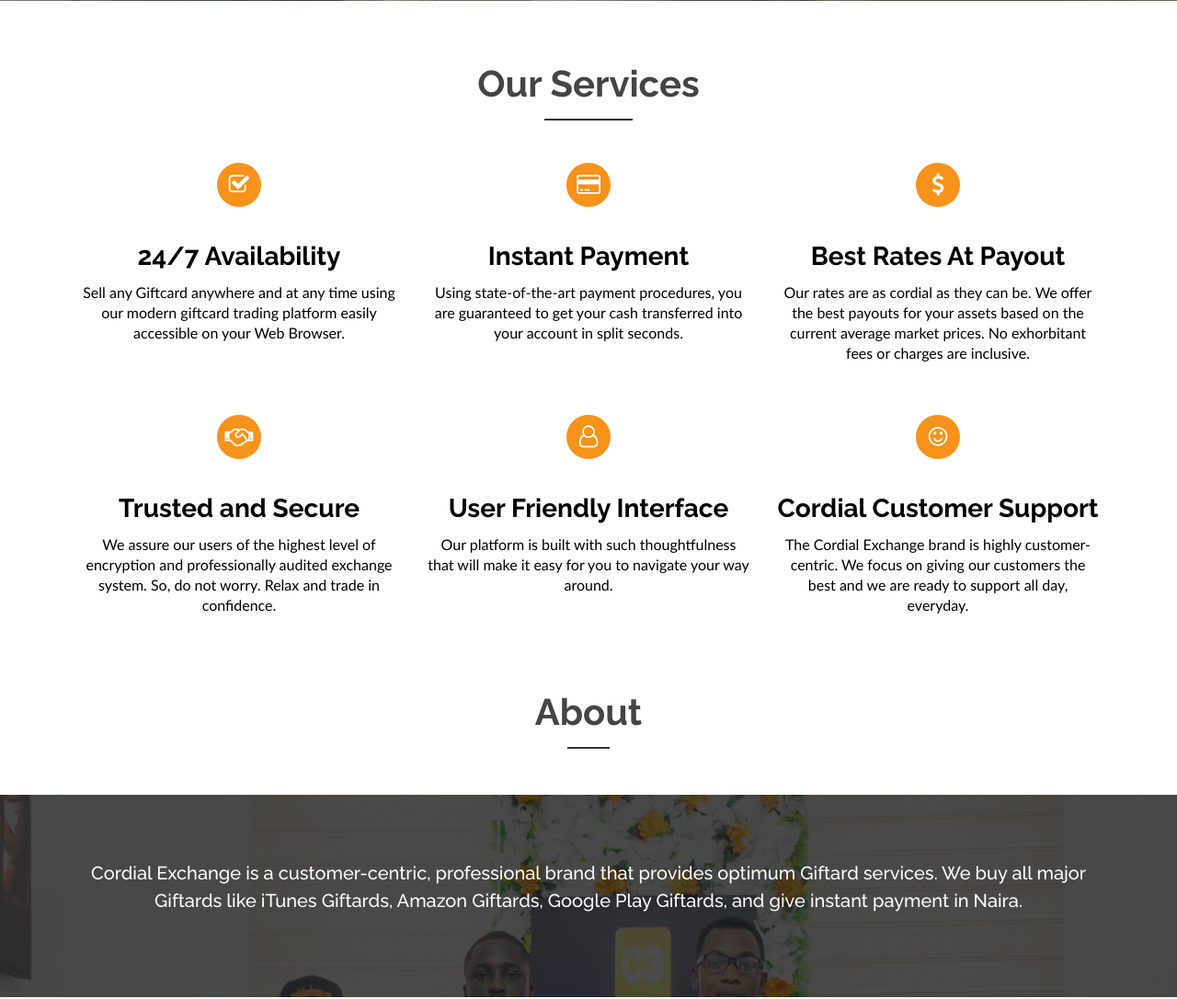
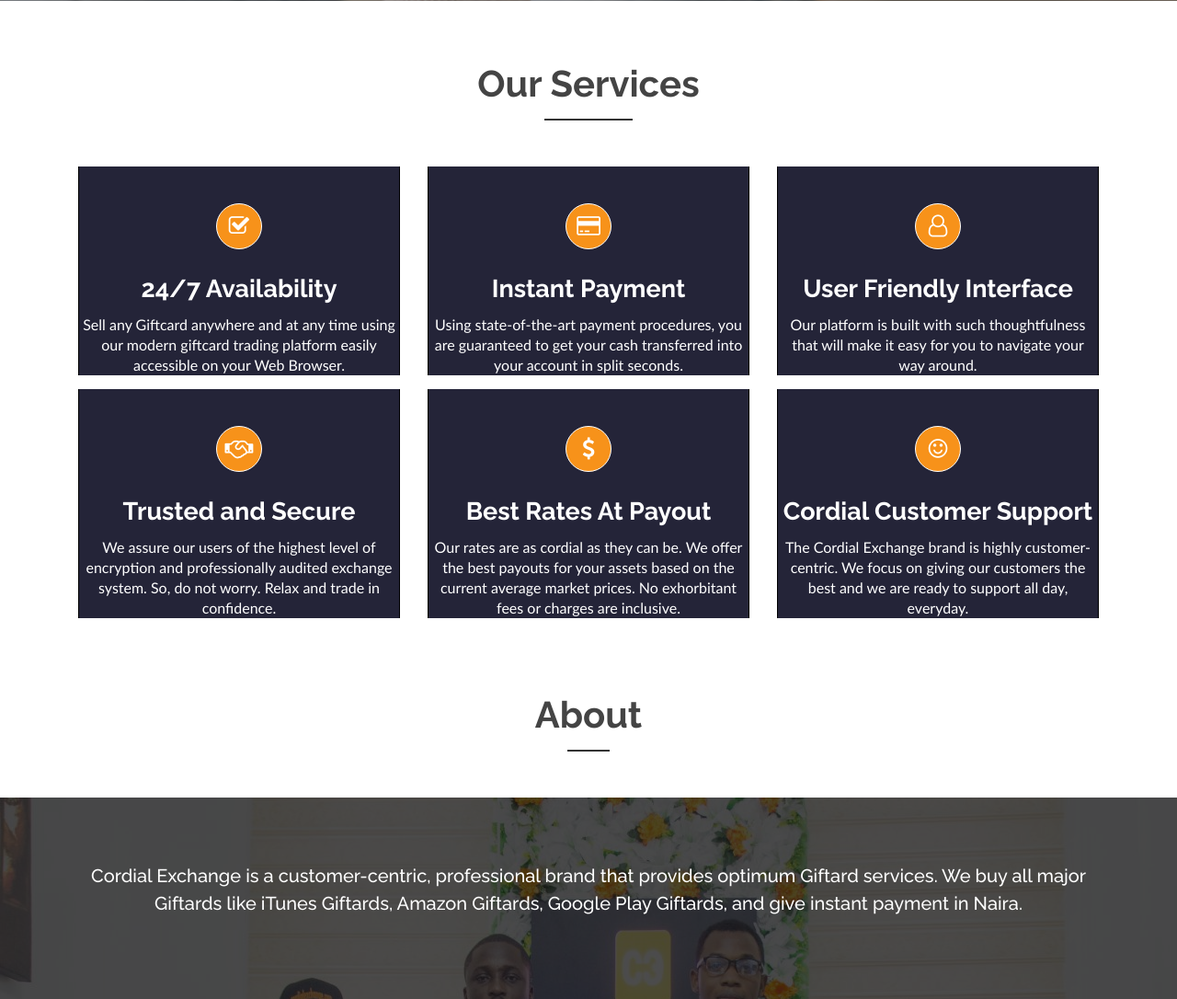
Before and after one commit to toluwanicareer/Giftcard, a Django app: page / in a window 1280 px wide. Shown: the part 853-1939 px from the top of the page at 92% size. Run offline with Django 3.2, Linux system fonts and the light colour scheme; some libraries are stand-ins or nearby versions.

Commit message:
minor designs

```diff
--- a/giftcard/static/css/style.css
+++ b/giftcard/static/css/style.css
@@ -878,7 +878,7 @@
   border: 1px solid #fff;
   line-height: 46px;
   border-radius: 50%;
-  margin-bottom: 20px;
+  margin-bottom: 10px;
   color: #fff;
   background-color: #f7921a;
   font-weight: 600px;
@@ -886,16 +886,24 @@
 
 
 .section-headline.services-head > h2 {
-  margin-bottom: 25px;
+  margin-bottom: 70px;
 }
 
 .services-area {
   padding-bottom: 0px;
+}
+
+.grid-container{
+   display: grid;
 }
 
 .services-details {
   padding-top: 40px;
   transition: all 0.5s ease 0s;
+  border-inline: 1px solid #000;
+  background-color: #242438;
+  grid-auto-rows: 1fr;
+
 }
 
 .services-details:hover h4, .services-details:hover .services-icon {
@@ -913,14 +921,14 @@
 }
 
 .single-services > h4 {
-  color: #000;
+  color: #fff;
   background-color: None;
-  font-size: 28px;
+  font-size: 27px;
   font-weight: 700;
 }
 
 .single-services > p {
-  color: #000;
+  color: #fff;
   font-size: 16px;
   font-weight: 600px;
   font-family: 'Trebuchet MS', 'Lucida Sans Unicode', 'Lucida Grande', 'Lucida Sans', Arial, sans-serif;
--- a/giftcard/templates/index.html
+++ b/giftcard/templates/index.html
@@ -106,7 +106,7 @@
 
   <!-- ======= Services Section ======= -->
   <div id="services" class="services-area area-padding">
-    <div class="container">
+    <div class="container grid-container">
       <div class="row">
         <div class="col-md-12 col-sm-12 col-xs-12">
           <div class="section-headline services-head text-center">
```
Also changed, not shown: other parts of giftcard/templates/index.html (+42 -38 lines).
